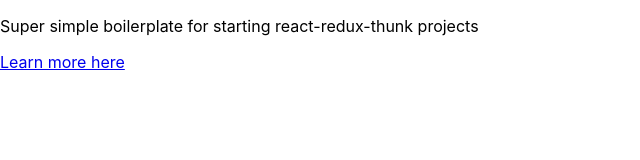
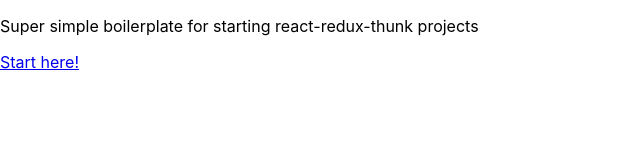
Before and after one commit to kat3samsin/github-story, a React (Create React App) app: page / in a window 1280 px wide. Shown: the top 160 px of the page, without its empty margins (0-640 px from the left). Built offline with nearby package versions, Linux system fonts and the light colour scheme; the HTML template or start-up script is replaced by a standard one.

Commit message:
removed clutter, added gh-pages dependency

```diff
--- a/src/App.js
+++ b/src/App.js
@@ -14,7 +14,7 @@ class App extends Component {
             target="_blank"
             rel="noopener noreferrer"
           >
-            Learn more here
+            Start here!
           </a>
         </header>
       </div>
```
